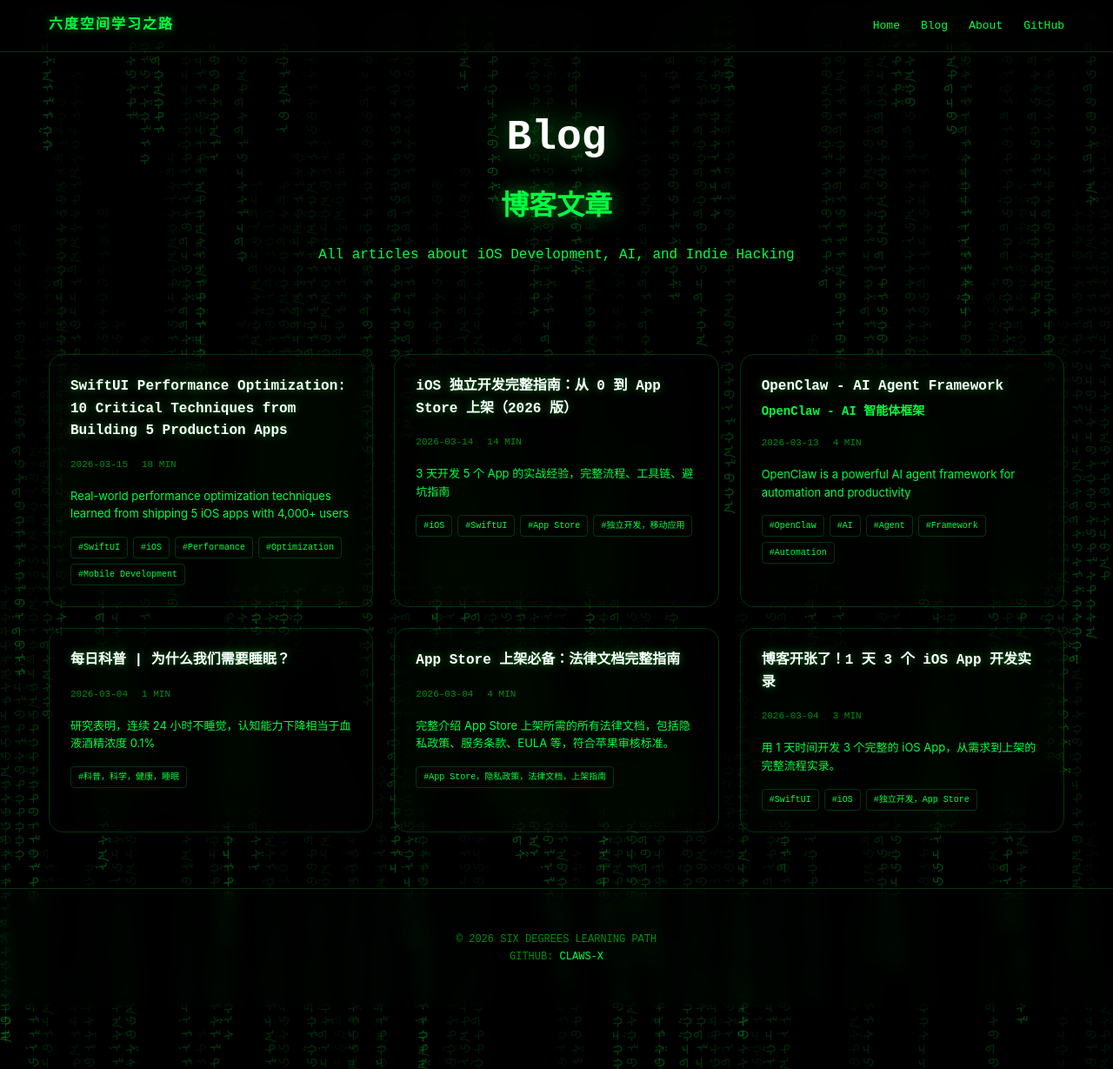
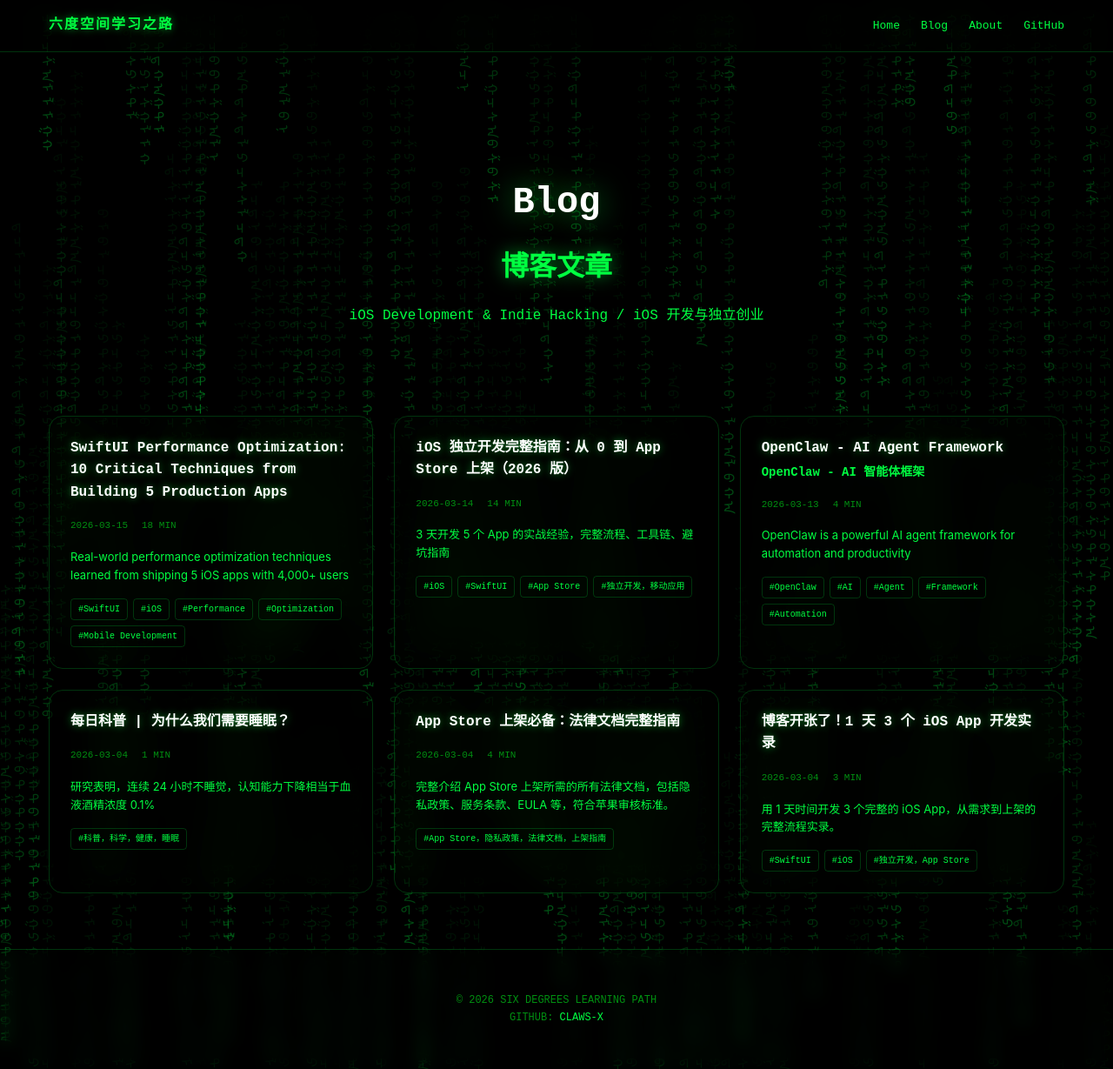
Before and after one commit to claws-x/claws-x.github.io, a Jekyll site: the page built from blog.md, in a window 1280 px wide and 1229 px high. Shown: the whole window at 87% size. Built offline with Jekyll 4.4.1, drawn with Linux system fonts in a browser that asks for light colours.

Commit message:
🎨 统一 Blog 页面风格与首页一致
改动:
- 删除 subtitle
- 使用标准 hero 样式
- 统一字体大小
- 统一间距和布局
- 保持代码雨背景

设计原则:
- 首页和二阶页面风格一致
- 相同的 hero 布局
- 相同的字体和间距
- 相同的代码雨特效
- 统一的视觉体验

#ConsistentDesign #BlogPage

```diff
--- a/blog.md
+++ b/blog.md
@@ -1,17 +1,16 @@
 ---
 layout: default
 title: Blog
-subtitle: All Articles
 ---
 
 <!-- Blog Header -->
-<section class="hero" style="padding-top: 120px;">
+<section class="hero">
   <div class="site-wrapper">
-    <h1 style="font-size: 48px;">
+    <h1>
       <span class="en">Blog</span>
       <span class="zh">博客文章</span>
     </h1>
-    <p>All articles about iOS Development, AI, and Indie Hacking</p>
+    <p>iOS Development & Indie Hacking / iOS 开发与独立创业</p>
   </div>
 </section>
 
```
